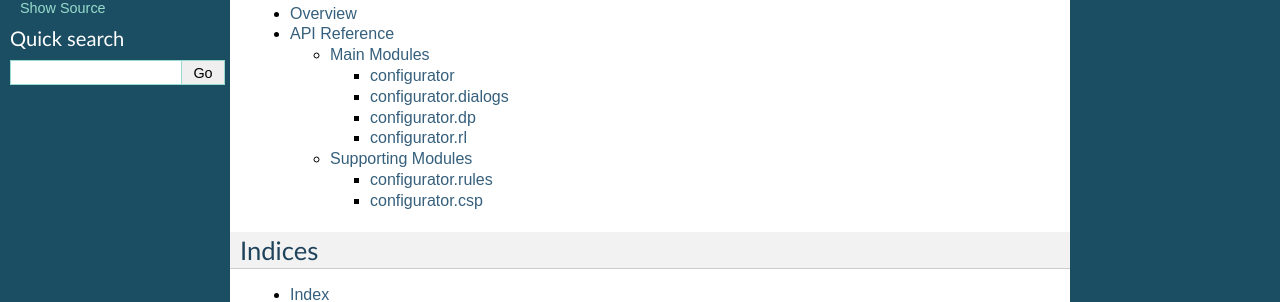
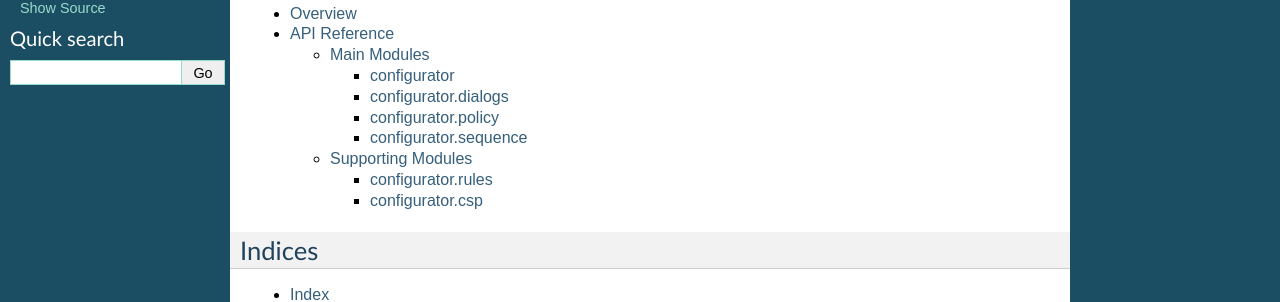
Before and after one commit to yasserglez/configurator, a Sphinx documentation site: the page built from docs/index.rst, in a window 1280 px wide. Shown: the part 219-521 px from the top of the page. Built offline with Sphinx 7.4.7, drawn with Linux system fonts in a browser that asks for light colours; the version number could not be read and is left out.

```diff
--- a/docs/api.rst
+++ b/docs/api.rst
@@ -17,17 +17,17 @@ configurator.dialogs
 .. automodule:: configurator.dialogs
     :members:
 
-configurator.dp
-^^^^^^^^^^^^^^^
+configurator.policy
+^^^^^^^^^^^^^^^^^^^
 
-.. automodule:: configurator.dp
+.. automodule:: configurator.policy
     :members:
     :show-inheritance:
 
-configurator.rl
-^^^^^^^^^^^^^^^
+configurator.sequence
+^^^^^^^^^^^^^^^^^^^^^
 
-.. automodule:: configurator.rl
+.. automodule:: configurator.sequence
     :members:
     :show-inheritance:
 
```
Also changed, not shown: 3 other files.
